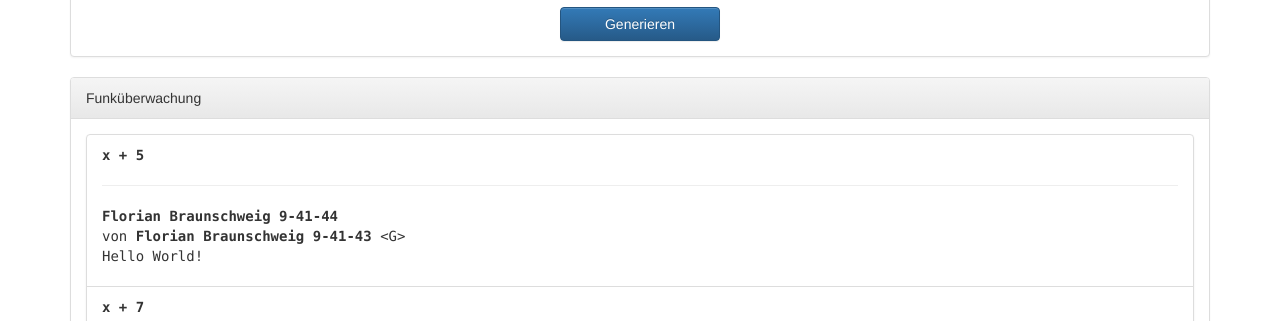
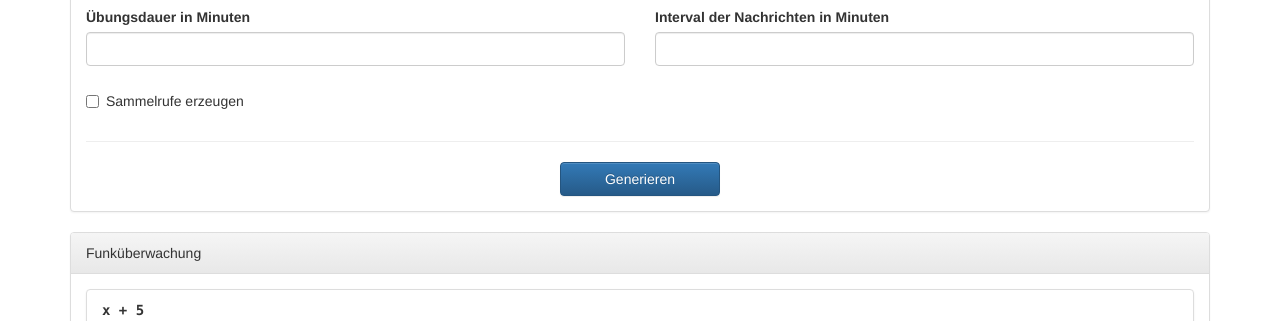
Before and after one commit to GerritK/FunkGen, a plain HTML site: page src/index.html in a window 1280 px wide. Shown: the part 479-800 px from the top of the page. Drawn offline with Linux system fonts and the light colour scheme.

Commit message:
started options form

```diff
--- a/src/assets/js/script.js
+++ b/src/assets/js/script.js
@@ -21,6 +21,10 @@
         this.removeVehicle = function (index) {
             this.vehicles.splice(index, 1);
         };
+    });
+
+    app.controller('ConfigurationController', function () {
+
     });
 
     app.controller('GenerateController', function () {
--- a/src/index.html
+++ b/src/index.html
@@ -59,14 +59,36 @@
 
             <hr>
 
-            <div>
+            <div ng-controller="ConfigurationController as configCtrl">
                 <h2>Übung</h2>
-                <div class="row">
-                    <form>
+                <form>
+                    <div class="row">
+                        <div class="col-md-6">
+                            <div class="form-group">
+                                <label for="configDuration">Übungsdauer in Minuten</label>
+                                <input class="form-control" id="configDuration" ng-model="configCtrl.configDuration" type="number" ng-mod>
+                            </div>
+                        </div>
+                        <div class="col-md-6">
+                            <div class="form-group">
+                                <label for="configInterval">Interval der Nachrichten in Minuten</label>
+                                <input class="form-control" id="configInterval" ng-model="configCtrl.configInterval" type="number">
+                            </div>
+                        </div>
+                    </div>
+                    <div class="row">
+                        <div class="col-md-6">
+                            <div class="checkbox">
+                                <label>
+                                    <input type="checkbox" ng-model="configCtrl.configMultipleDestinations"> Sammelrufe erzeugen
+                                </label>
+                            </div>
+                        </div>
+                    </div>
+                </form>
+            </div>
 
-                    </form>
-                </div>
-            </div>
+            <hr>
 
             <div ng-controller="GenerateController as generateCtrl">
                 <div class="row">
```
